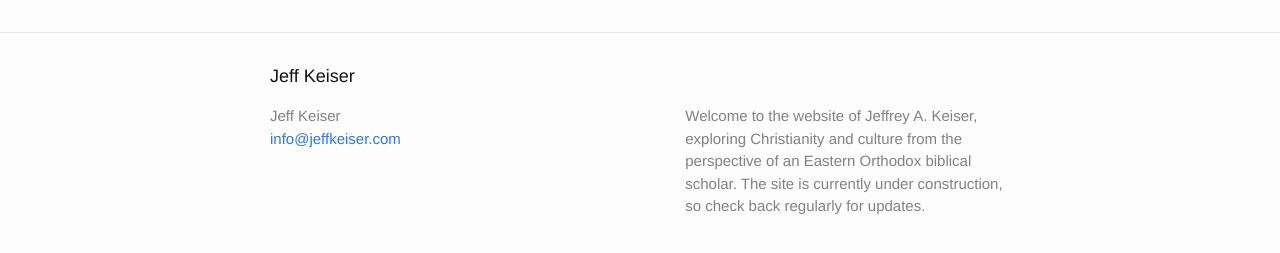
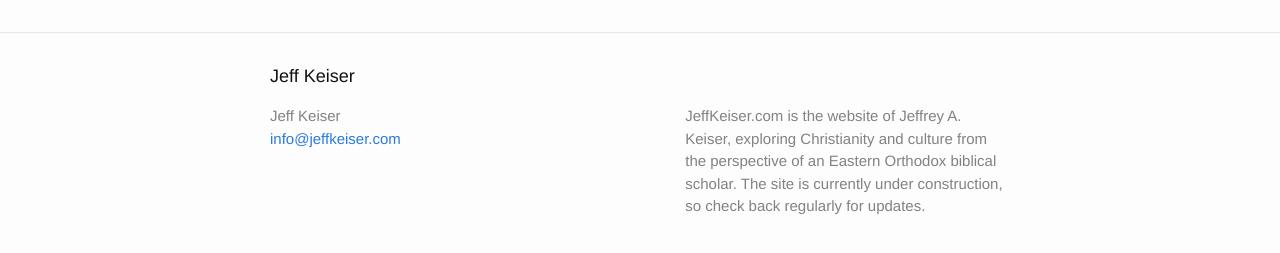
Before and after one commit to jakeiser/jakeiser.github.io, a Jekyll site: the page built from index.html, in a window 1280 px wide. Shown: the part 174-427 px from the top of the page. Built offline with Jekyll 4.4.1, drawn with Linux system fonts in a browser that asks for light colours.

Commit message:
Updated site description

```diff
--- a/_config.yml
+++ b/_config.yml
@@ -2,7 +2,7 @@
 title: Jeff Keiser
 email: info@jeffkeiser.com
 description: > # this means to ignore newlines until "baseurl:"
- Welcome to the website of Jeffrey A. Keiser, exploring Christianity and culture from the perspective of an Eastern Orthodox biblical scholar. The site is currently under construction, so check back regularly for updates.
+ JeffKeiser.com is the website of Jeffrey A. Keiser, exploring Christianity and culture from the perspective of an Eastern Orthodox biblical scholar. The site is currently under construction, so check back regularly for updates.
 baseurl: "" # the subpath of your site, e.g. /blog/
 url: "http://jeffkeiser.com" # the base hostname & protocol for your site
 #twitter_username: jekyllrb
```
